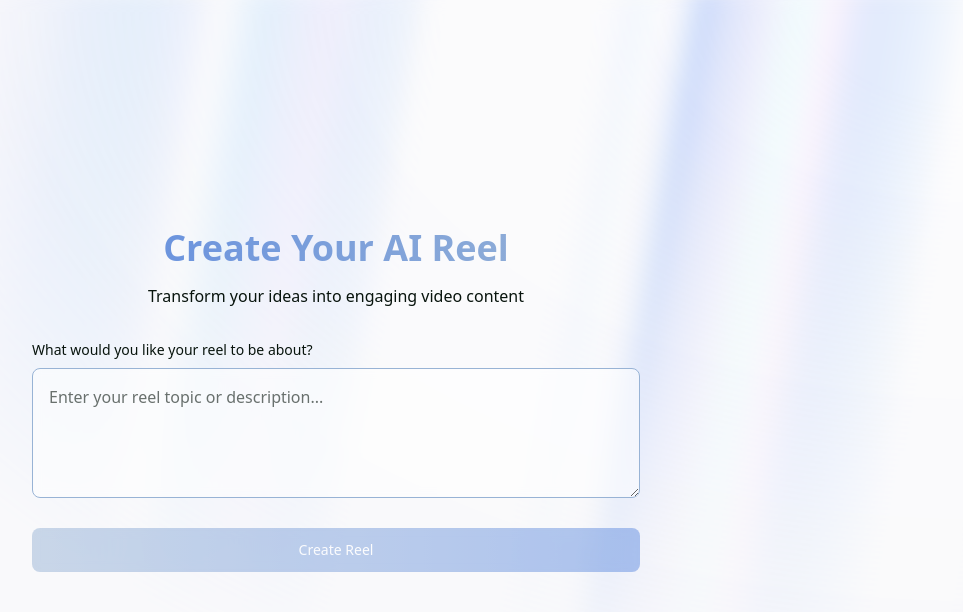
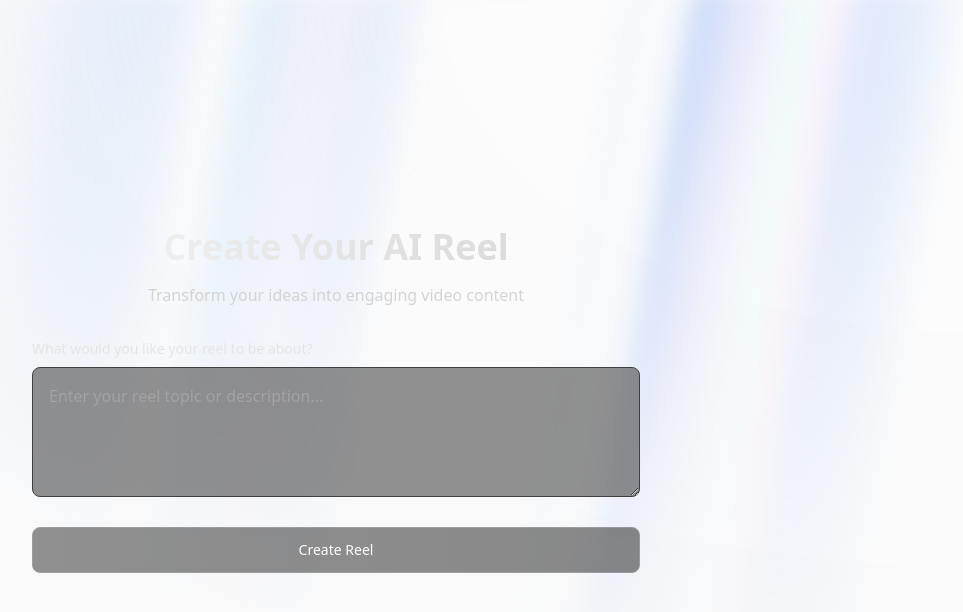
Before and after one commit to varuntree/ReelMate, a Next.js app: page / in a window 1280 px wide. Shown: the top 612 px of the page, without its empty margins (304-1267 px from the left). Built offline with nearby package versions, Linux system fonts and the light colour scheme; no server answers.

Commit message:
Restored to '597e0c3305caffe309874d00c7c51656c95dc90c'
Replit-Restored-To:597e0c3305caffe309874d00c7c51656c95dc90c

```diff
--- a/app/components/PromptPage.tsx
+++ b/app/components/PromptPage.tsx
@@ -116,13 +116,13 @@ export default function PromptPage({ onSubmit }: PromptPageProps) {
   };
 
   return (
-    <AuroraBackground className="relative bg-background">
+    <AuroraBackground className="relative">
       <div className="w-full max-w-2xl mx-auto p-8 relative z-10">
         <div className="text-center space-y-4 mb-8">
-          <h1 className="text-4xl font-bold bg-clip-text text-transparent bg-gradient-to-r from-accent to-secondary">
+          <h1 className="text-4xl font-bold bg-clip-text text-transparent bg-gradient-to-r from-neutral-100 to-neutral-300">
             Create Your AI Reel
           </h1>
-          <p className="text-text">
+          <p className="text-neutral-300">
             Transform your ideas into engaging video content
           </p>
         </div>
@@ -130,14 +130,14 @@ export default function PromptPage({ onSubmit }: PromptPageProps) {
           <div className="space-y-2">
             <label
               htmlFor="prompt"
-              className="block text-sm font-medium text-text"
+              className="block text-sm font-medium text-neutral-200"
             >
               What would you like your reel to be about?
             </label>
             <textarea
               id="prompt"
               rows={4}
-              className="w-full rounded-lg border border-secondary bg-primary/50 backdrop-blur-sm p-4 text-text placeholder-text/60 focus:border-accent focus:ring-2 focus:ring-accent transition-all"
+              className="w-full rounded-lg border border-neutral-700 bg-neutral-800/50 backdrop-blur-sm p-4 text-white placeholder-neutral-400 focus:border-neutral-500 focus:ring-2 focus:ring-neutral-500 transition-all"
               placeholder="Enter your reel topic or description..."
               value={prompt}
               onChange={(e) => setPrompt(e.target.value)}
@@ -147,7 +147,7 @@ export default function PromptPage({ onSubmit }: PromptPageProps) {
           <button
             type="submit"
             disabled={!prompt.trim() || isLoading}
-            className="w-full rounded-lg bg-gradient-to-r from-secondary to-accent hover:from-accent hover:to-secondary px-5 py-3 text-sm font-medium text-primary transition-colors disabled:opacity-50 disabled:cursor-not-allowed backdrop-blur-sm"
+            className="w-full rounded-lg bg-gradient-to-r from-neutral-800 to-neutral-900 hover:from-neutral-700 hover:to-neutral-800 px-5 py-3 text-sm font-medium text-white transition-colors disabled:opacity-50 disabled:cursor-not-allowed border border-neutral-700 backdrop-blur-sm"
           >
             {isLoading ? 'Generating Reel...' : 'Create Reel'}
           </button>
```
